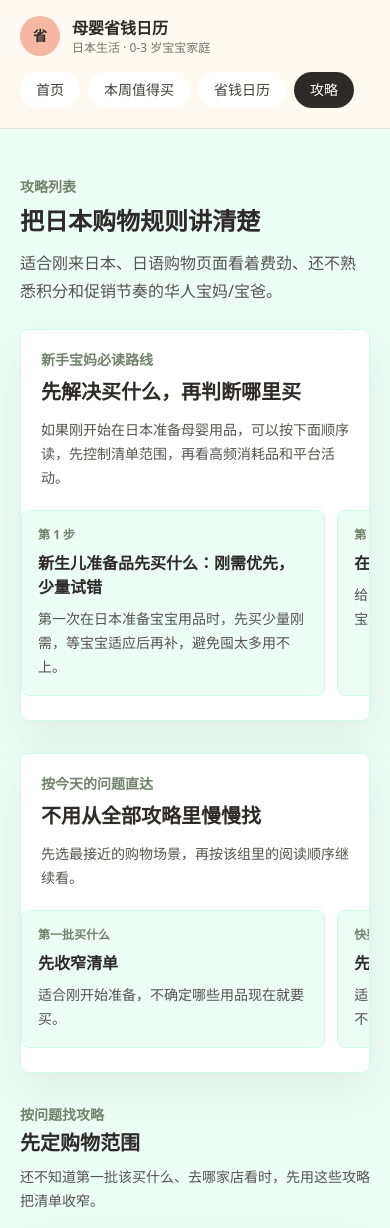
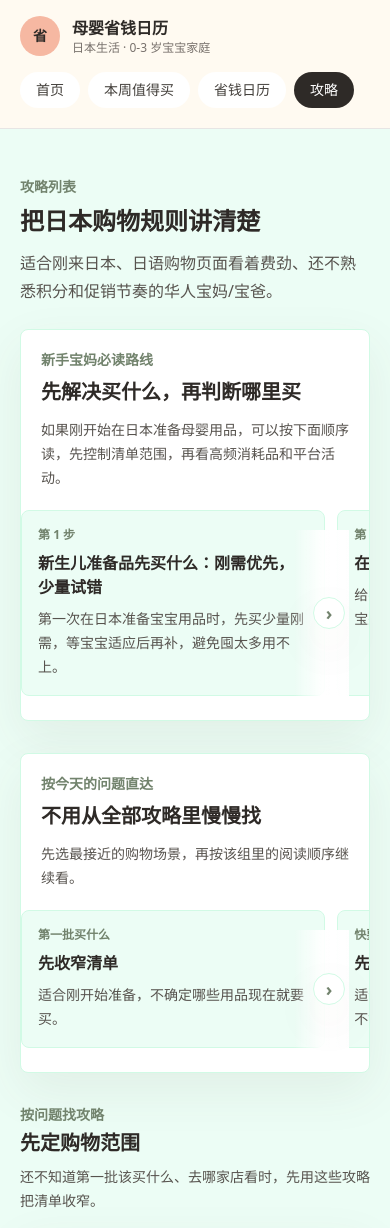
Before and after one commit to fengchuanli/mama-save-jp, a Next.js app: page /guides in a window 390 px wide. Shown: the top 1228 px of the page. Built offline with nearby package versions, Linux system fonts and the light colour scheme.

Commit message:
优化攻略横滑入口移动端提示

```diff
--- a/pages/guides/index.tsx
+++ b/pages/guides/index.tsx
@@ -193,6 +193,7 @@ export default function Guides({ guides }: GuidesProps) {
             </p>
           </div>
 
+          <div className="relative">
             <div
               aria-label="新手宝妈必读路线"
               className="no-scrollbar -mx-5 mt-5 flex snap-x snap-mandatory gap-3 overflow-x-auto px-5 pb-1 md:mx-0 md:grid md:snap-none md:grid-cols-3 md:overflow-visible md:px-0 md:pb-0"
@@ -209,6 +210,15 @@ export default function Guides({ guides }: GuidesProps) {
                 </Link>
               ))}
             </div>
+            <div
+              aria-hidden="true"
+              className="pointer-events-none absolute bottom-1 right-0 top-5 flex w-14 items-center justify-end bg-gradient-to-l from-white via-white/90 to-white/0 pr-1 md:hidden"
+            >
+              <span className="flex h-8 w-8 items-center justify-center rounded-full border border-emerald-100 bg-white text-lg font-semibold text-tea shadow-soft">
+                ›
+              </span>
+            </div>
+          </div>
         </div>
 
         <div className="mb-8 rounded-lg border border-emerald-100 bg-white p-5 shadow-soft">
@@ -224,6 +234,7 @@ export default function Guides({ guides }: GuidesProps) {
             </p>
           </div>
 
+          <div className="relative">
             <div
               aria-label="按今天的问题直达"
               className="no-scrollbar -mx-5 mt-5 flex snap-x snap-mandatory gap-3 overflow-x-auto px-5 pb-1 sm:mx-0 sm:grid sm:snap-none sm:grid-cols-2 sm:overflow-visible sm:px-0 sm:pb-0 lg:grid-cols-4"
@@ -239,6 +250,15 @@ export default function Guides({ guides }: GuidesProps) {
                   <p className="mt-2 text-sm leading-6 text-stone-600">{link.description}</p>
                 </Link>
               ))}
+            </div>
+            <div
+              aria-hidden="true"
+              className="pointer-events-none absolute bottom-1 right-0 top-5 flex w-14 items-center justify-end bg-gradient-to-l from-white via-white/90 to-white/0 pr-1 sm:hidden"
+            >
+              <span className="flex h-8 w-8 items-center justify-center rounded-full border border-emerald-100 bg-white text-lg font-semibold text-tea shadow-soft">
+                ›
+              </span>
+            </div>
           </div>
         </div>
 
```
Also changed, not shown: 1 other file (tests, documents, lock files or other folders). Lines whose indentation alone changed are shown as unchanged.
